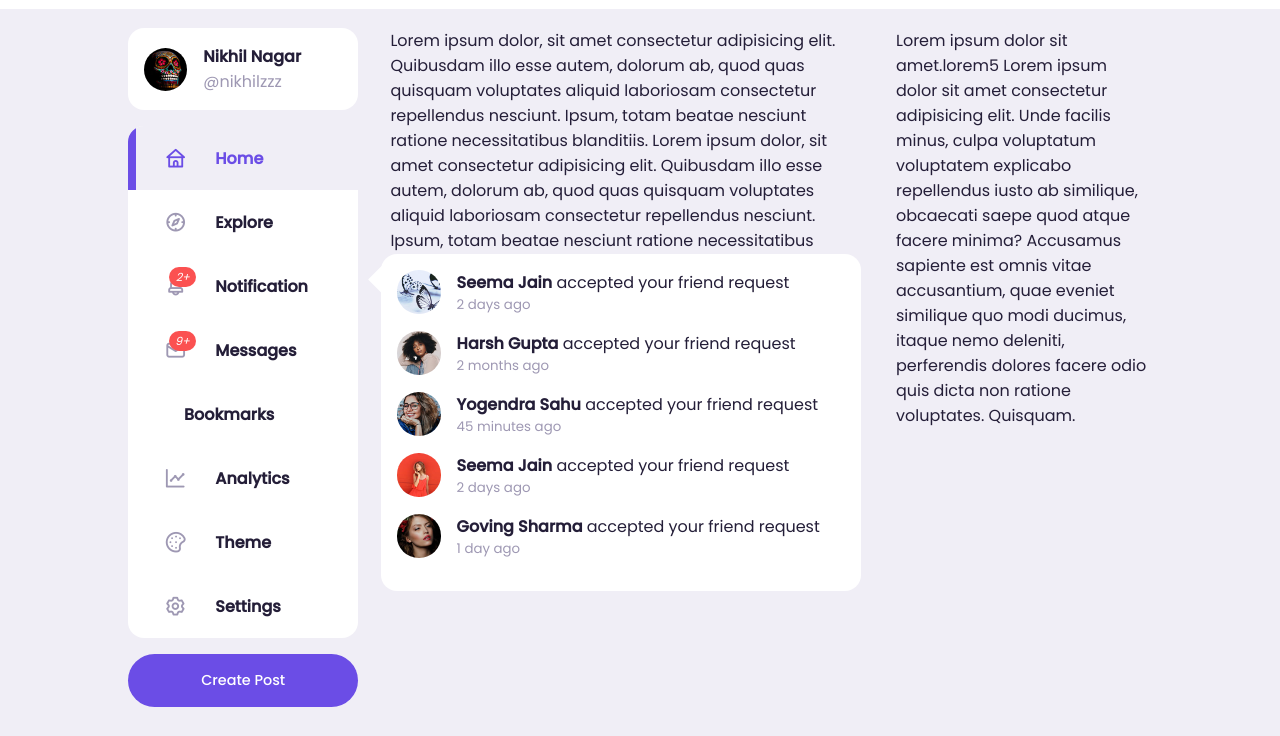
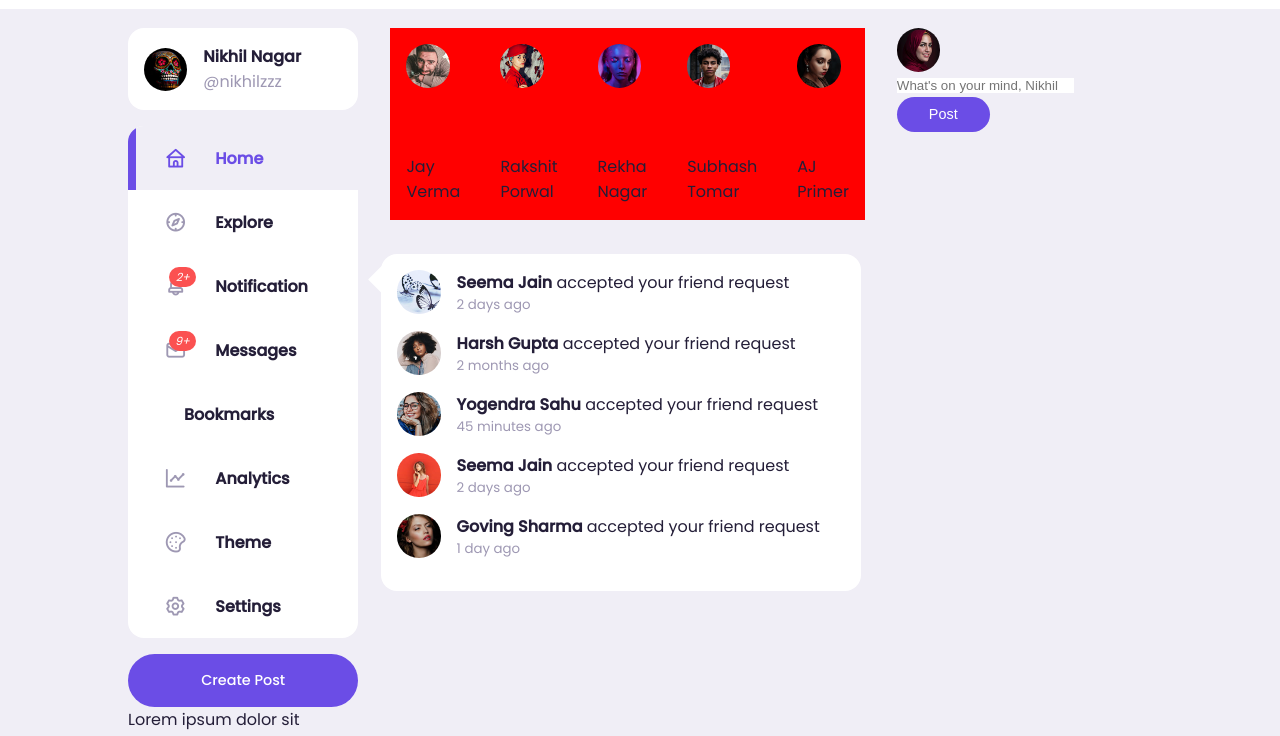
Before and after one commit to nikhilnagargit/charming_app, a plain HTML site: page index.html in a window 1280 px wide. Shown: the part 58-794 px from the top of the page. Drawn offline with nearby package versions, Linux system fonts and the light colour scheme.

Commit message:
html for middle content done

```diff
--- a/index.css
+++ b/index.css
@@ -246,3 +246,28 @@ main .container .left .profile {
 .left .notifications-popup small {
   display: block;
 }
+
+/* ==================== LEFT: end================== */
+
+/* ==================== Middle ================== */
+
+/* stories */
+.middle .stories {
+  display: flex;
+  justify-content: space-between;
+  height: 12rem;
+  gap: 0.5rem;
+  background: red;
+}
+
+.middle .stories .story {
+  padding: var(--card-padding);
+  border-radius: var(--card-border-radius);
+  display: flex;
+  flex-direction: column;
+  justify-content: space-between;
+}
+
+/*  */
+
+/* ==================== Middle: end================== */
--- a/index.html
+++ b/index.html
@@ -147,15 +147,52 @@
         <!-- ===========END: Left Section ========== -->
         <!-- ===========START: Middle Section ========== -->
         <div class="middle">
-          Lorem ipsum dolor, sit amet consectetur adipisicing elit. Quibusdam
-          illo esse autem, dolorum ab, quod quas quisquam voluptates aliquid
-          laboriosam consectetur repellendus nesciunt. Ipsum, totam beatae
-          nesciunt ratione necessitatibus blanditiis. Lorem ipsum dolor, sit
-          amet consectetur adipisicing elit. Quibusdam illo esse autem, dolorum
-          ab, quod quas quisquam voluptates aliquid laboriosam consectetur
-          repellendus nesciunt. Ipsum, totam beatae nesciunt ratione
-          necessitatibus blanditiis.
+          <!-------- STORIES --------->
+          <div class="stories">
+            <div class="story">
+              <div class="profile-photo">
+                <img src="./images/profile-15.jpg" alt="" class="src" />
+              </div>
+              <p class="name">Jay Verma</p>
+            </div>
+            <div class="story">
+              <div class="profile-photo">
+                <img src="./images/profile-16.jpg" alt="" class="src" />
+              </div>
+              <p class="name">Rakshit Porwal</p>
+            </div>
+            <div class="story">
+              <div class="profile-photo">
+                <img src="./images/profile-10.jpg" alt="" class="src" />
+              </div>
+              <p class="name">Rekha Nagar</p>
+            </div>
+            <div class="story">
+              <div class="profile-photo">
+                <img src="./images/profile-11.jpg" alt="" class="src" />
+              </div>
+              <p class="name">Subhash Tomar</p>
+            </div>
+            <div class="story">
+              <div class="profile-photo">
+                <img src="./images/profile-12.jpg" alt="" class="src" />
+              </div>
+              <p class="name">AJ Primer</p>
+            </div>
+          </div>
         </div>
+        <!-- Storied : END -->
+
+        <form class="create-post">
+          <div class="profile-photo">
+            <img src="./images/profile-20.jpg" alt="" />
+          </div>
+          <input
+            type="text"
+            placeholder="What's on your mind, Nikhil"
+            id="create-post" />
+          <input type="submit" value="Post" class="btn btn-primary" />
+        </form>
         <!-- ===========END: Middle Section ========== -->
         <!-- ===========START: Right Section ========== -->
         <div class="right">
```
